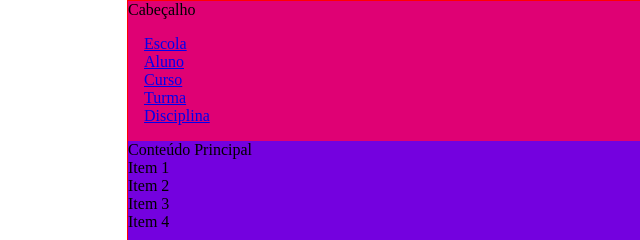
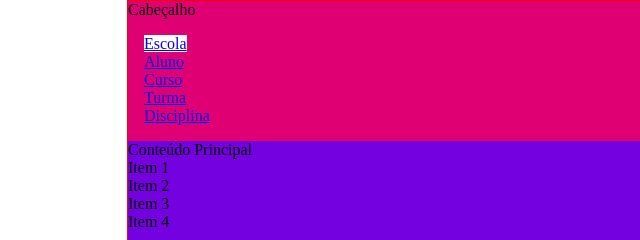
Before and after one commit to moraisthiago/ProgramacaoWeb, a plain HTML site: page EscolaWebApp/index.html in a window 1280 px wide. In both pictures the pointer is over the link "Escola". Shown: the top 240 px of the page, 0-640 px from the left. Drawn offline with Linux system fonts and the light colour scheme.

```diff
--- a/EscolaWebApp/CSS/menu.css
+++ b/EscolaWebApp/CSS/menu.css
@@ -16,3 +16,9 @@
   color: white;
 
 }
+
+.navigation a:hover{
+
+  background: white;
+
+}
```
